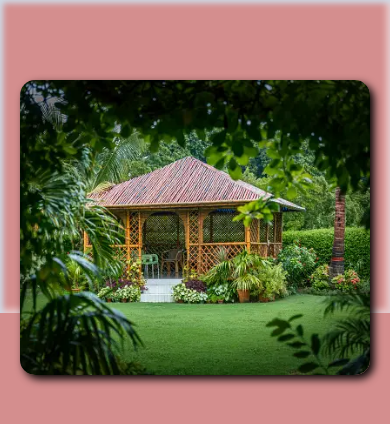
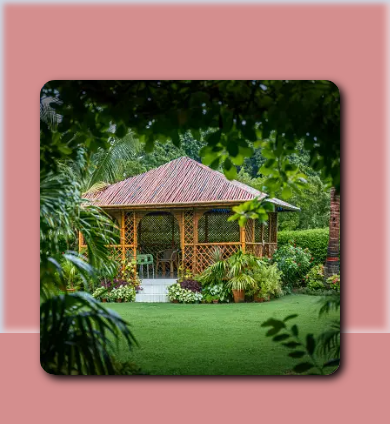
Before and after one commit to Nithishkumars-2001/IMAGE-SLIDE-SHOW, a plain HTML site: page index.html in a window 390 px wide. Drawn offline with Linux system fonts and the light colour scheme.

Commit message:
updated all file

```diff
--- a/style.css
+++ b/style.css
@@ -38,9 +38,9 @@ body{
 @media screen and (max-width: 700px){
     .container{
         min-height: 35vh;
-        width: 350px;
+        width: 300px;
         margin-top: 80px;
-        margin-left: 20px;
+        margin-left: 40px;
     }
 
     .change-item{
@@ -53,7 +53,7 @@ body{
     .change-items{
         display: flex;
         justify-content: column;
-        padding-top: 280px;
+        padding-top: 300px;
         padding-left: 90px;
         text-shadow: 2px 2px 4px black;
     }
```
